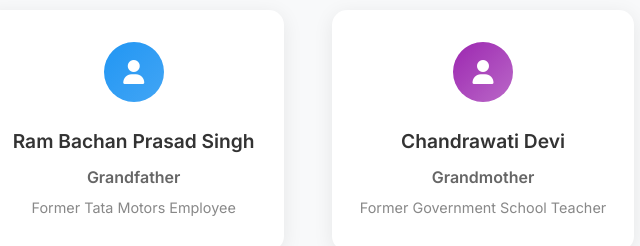
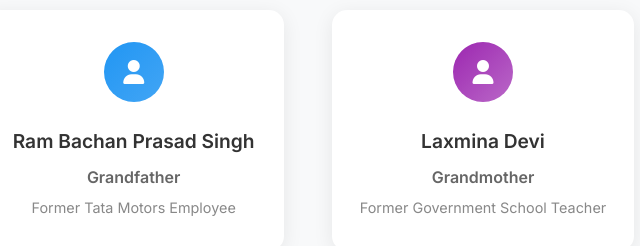
Before and after one commit to abhishek684/myportfolio, a plain HTML site: page index.html in a window 1280 px wide. Shown: the part 2240-2486 px from the top of the page, 157-797 px from the left. Drawn offline with Linux system fonts and the light colour scheme.

Commit message:
Update index.html

```diff
--- a/index.html
+++ b/index.html
@@ -202,7 +202,7 @@
                     <div class="member-avatar magenta">
                         <i class="fas fa-user"></i>
                     </div>
-                    <h3 class="member-name">Chandrawati Devi</h3>
+                    <h3 class="member-name">Laxmina Devi</h3>
                     <p class="member-relation">Grandmother</p>
                     <p class="member-description">Former Government School Teacher</p>
                 </div>
```
